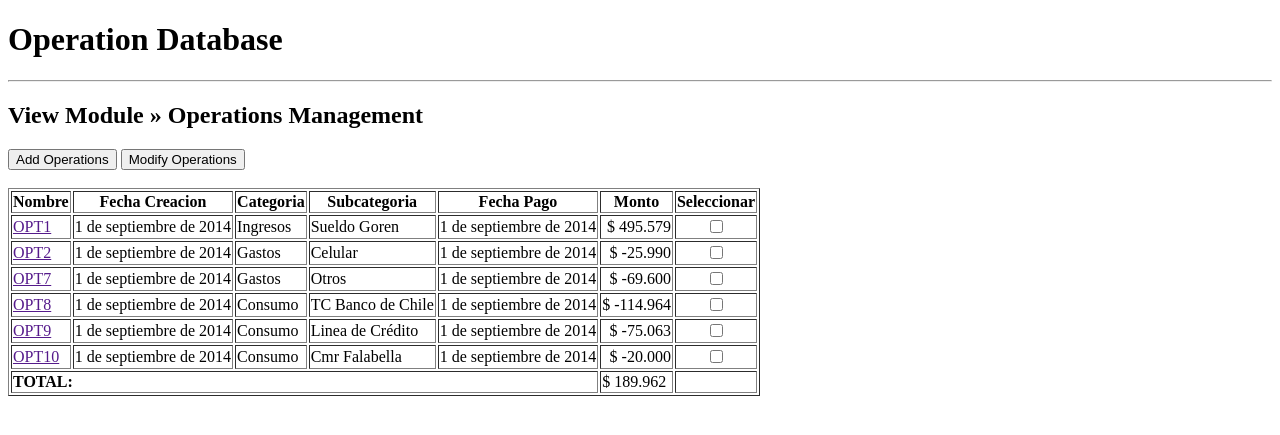
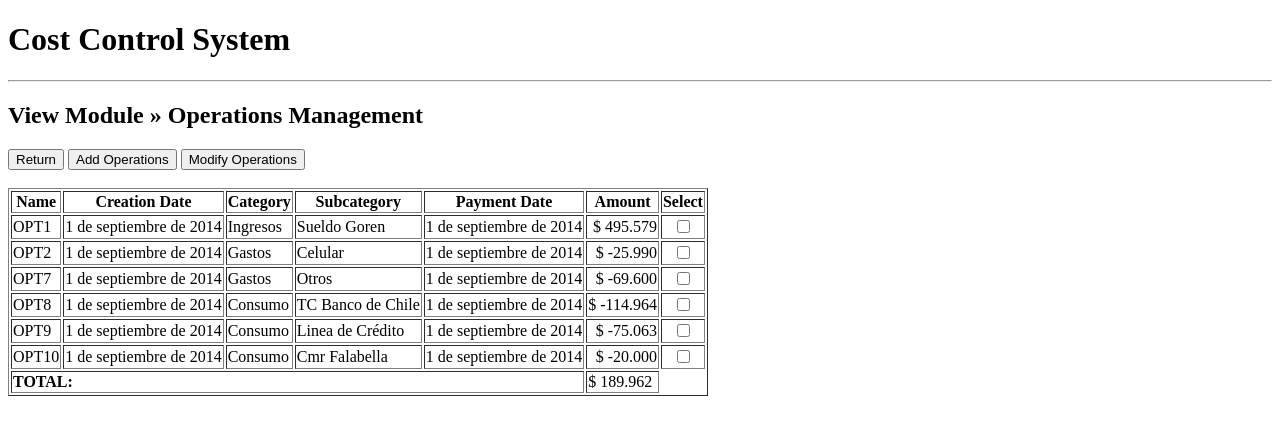
Before and after one commit to gabbitogv/PRESUPUESTO, a Django app: page /entry/ in a window 1280 px wide. Shown: the top 435 px of the page. Run offline with Django 4.2, Linux system fonts and the light colour scheme; data comes from the database, SQL or seed files in the repository; both versions use the stored data as it was after the commit.

Commit message:
modificados:     API_finance_monitor/API_finance_monitor/urls.py 	modificados:     API_finance_monitor/TRANSACTION/admin.py 	modificados:     API_finance_monitor/TRANSACTION/forms.py 	modificados:     API_finance_monitor/TRANSACTION/models.py 	modificados:     API_finance_monitor/TRANSACTION/templatetags/custom_filters.py 	modificados:     API_finance_monitor/TRANSACTION/urls.py 	modificados:     API_finance_monitor/TRANSACTION/views.py 	modificados:     API_finance_monitor/db.sqlite3 	nuevos archivos: API_finance_monitor/templates/TRANSACTION/gastodiario_form.html 	nuevos archivos: API_finance_monitor/templates/TRANSACTION/gastodiario_list.html 	nuevos archivos: API_finance_monitor/templates/TRANSACTION/gastodiario_modify.html 	modificados:     API_finance_monitor/templates/TRANSACTION/operaciones_form.html 	modificados:     API_finance_monitor/templates/TRANSACTION/operaciones_list.html 	modificados:     API_finance_monitor/templates/TRANSACTION/operationes_modify.html 	modificados:     API_finance_monitor/templates/base.html 	modificados:     API_finance_monitor/templates/inicio.html

```diff
--- a/API_finance_monitor/API_finance_monitor/urls.py
+++ b/API_finance_monitor/API_finance_monitor/urls.py
@@ -23,5 +23,5 @@ urlpatterns = [
     path('admin/', admin.site.urls),
     path('',Inicio.as_view(),name = ''),
     path('ingreso',Ingresos.as_view(),name = 'ingresos'),
-    path('entry/', include('TRANSACTION.urls')),
+    path('', include('TRANSACTION.urls')),
 ]
--- a/API_finance_monitor/TRANSACTION/admin.py
+++ b/API_finance_monitor/TRANSACTION/admin.py
@@ -8,3 +8,6 @@ from .models import *
 admin.site.register(Operaciones)
 admin.site.register(Category)
 admin.site.register(Subcategory)
+admin.site.register(Gasto_Diario)
+admin.site.register(Category_GD)
+admin.site.register(fpag)
--- a/API_finance_monitor/TRANSACTION/models.py
+++ b/API_finance_monitor/TRANSACTION/models.py
@@ -46,3 +46,29 @@ def update_name_with_id(sender, instance, created, **kwargs):
     if created and instance.name =='OPT':
         instance.name = f"OPT{instance.id}"
         instance.save()
+
+class Gasto_Diario(models.Model):
+
+    name = models.CharField(max_length=30)
+    daily_purchase = models.CharField(max_length=30)
+    fpag = models.CharField(max_length=30)
+    monto =  models.IntegerField(default=0)
+    fecha_creacion = models.DateField(null=False, blank=False)
+
+    def __str__(self):
+        return self.name
+
+class Category_GD(models.Model):
+
+    name = models.CharField(max_length=30)
+    class_gd = models.CharField(max_length=30)
+
+    def __str__(self):
+        return self.name
+
+class fpag(models.Model):
+
+    name = models.CharField(max_length=30)
+
+    def __str__(self):
+        return self.name
--- a/API_finance_monitor/TRANSACTION/templatetags/custom_filters.py
+++ b/API_finance_monitor/TRANSACTION/templatetags/custom_filters.py
@@ -4,17 +4,35 @@ register = template.Library()
 
 @register.filter
 def currency_format(value):
-    return "${:,.2f}".format(value)
+    if value < 0:
+        return "$ {:,.0f} )".format(value).replace('.', ',').replace(',', '.').replace('-', '( ')
+    else:
+        return "$ {:,.0f}".format(value).replace('.', ',').replace(',', '.')
+
+
+@register.filter
+def sumargd(gds):
+    suma = 0
+    for gd in gds:
+        try:
+            resultado = float(gd.monto)
+            suma += resultado
+        except (ValueError, TypeError):
+            pass  # Manejo de errores si los datos no son válidos
+
+    if suma < 0:
+        return "$ {:,.0f} )".format(suma).replace('.', ',').replace(',', '.').replace('-', '( ')
+    else:
+        return "$ {:,.0f}".format(suma).replace('.', ',').replace(',', '.')
 
 @register.filter
 def multiplicar(monto, multiplicador):
-    try:
+     try:
         resultado = float(monto) * float(multiplicador)
-        #return f"$ {resultado:.0f}"
         return "$ {:,.0f}".format(resultado).replace('.', ',').replace(',', '.')
 
-    except ValueError:
-        return monto
+     except ValueError:
+         return monto
 
 @register.filter
 def multiplicar_y_sumar(operations):
--- a/API_finance_monitor/TRANSACTION/urls.py
+++ b/API_finance_monitor/TRANSACTION/urls.py
@@ -2,8 +2,11 @@
 from . import views
 
 urlpatterns = [
-    path('', views.OperacionesListView.as_view(), name='operation_changelist'),
-    path('add/', views.OperacionesCreateView.as_view(), name='operation_add'),
-    path('<int:pk>/', views.OperacionesUpdateView.as_view(), name='operation_change'),
-    path('ajax/load_subcategories/', views.load_subcategories, name='ajax_load_subcategories'),
+    path('entry/', views.OperacionesListView.as_view(), name='operation_changelist'),
+    path('entry/add/', views.OperacionesCreateView.as_view(), name='operation_add'),
+    path('entry/<int:pk>/', views.OperacionesUpdateView.as_view(), name='operation_change'),
+    path('entry/ajax/load_subcategories/', views.load_subcategories, name='ajax_load_subcategories'),
+    path('gd/entry/', views.GastoDiarioListView.as_view(), name='gastodiario_changelist'),
+    path('gd/entry/add/', views.GastoDiarioCreateView.as_view(), name='gastodiario_add'),
+    path('gd/entry/<int:pk>/', views.GastoDiarioUpdateView.as_view(), name='gastodiario_change'),
     ]
--- a/API_finance_monitor/TRANSACTION/views.py
+++ b/API_finance_monitor/TRANSACTION/views.py
@@ -1,7 +1,7 @@
 from django.shortcuts import render
 from django.views.generic import View,ListView, CreateView, UpdateView
 from django.urls import reverse_lazy
-from .forms import OperacionesForm
+from .forms import OperacionesForm,Gasto_DiarioForm
 from .models import *
 
 # from django.shortcuts import redirect
@@ -29,6 +29,7 @@ class OperacionesListView(ListView):
     model = Operaciones
     form_class = OperacionesForm
     context_object_name = 'operations'
+    template_name ='TRANSACTION/operaciones_list.html'
 
     def get_queryset(self):
         queryset = super().get_queryset().select_related('category', 'subcategory')
@@ -36,12 +37,11 @@ class OperacionesListView(ListView):
             operacion.multiplicador = operacion.subcategory.multiplicador
         return queryset
 
-
 class OperacionesCreateView(CreateView):
-     model = Operaciones
-     form_class = OperacionesForm
-     success_url = reverse_lazy('operation_changelist')
-     template_name ='TRANSACTION/operaciones_form.html'
+    model = Operaciones
+    form_class = OperacionesForm
+    success_url = reverse_lazy('operation_changelist')
+    template_name ='TRANSACTION/operaciones_form.html'
 
 class OperacionesUpdateView(UpdateView):
     model = Operaciones
@@ -50,6 +50,25 @@ class OperacionesUpdateView(UpdateView):
     template_name ='TRANSACTION/operationes_modify.html'
 
 def load_subcategories(request):
-     category_id = request.GET.get('category')
-     subcategorys = Subcategory.objects.filter(category_id=category_id).order_by('name')
-     return render(request,'API_finance_monitor/branch_dropdown_list_options.html',{'subcategorys': subcategorys})
+    category_id = request.GET.get('category')
+    subcategorys = Subcategory.objects.filter(category_id=category_id).order_by('name')
+    return render(request,'API_finance_monitor/branch_dropdown_list_options.html',{'subcategorys': subcategorys})
+
+
+class GastoDiarioListView(ListView):
+    model = Gasto_Diario
+    form_class = Gasto_DiarioForm
+    context_object_name = 'gds'
+    template_name ='TRANSACTION/gastodiario_list.html'
+
+class GastoDiarioCreateView(CreateView):
+    model = Gasto_Diario
+    form_class = Gasto_DiarioForm
+    success_url = reverse_lazy('gastodiario_changelist')
+    template_name ='TRANSACTION/gastodiario_form.html'
+
+class GastoDiarioUpdateView(UpdateView):
+    model = Gasto_Diario
+    form_class = Gasto_DiarioForm
+    success_url = reverse_lazy('gastodiario_changelist')
+    template_name ='TRANSACTION/gastodiario_modify.html'
--- a/API_finance_monitor/templates/TRANSACTION/operaciones_list.html
+++ b/API_finance_monitor/templates/TRANSACTION/operaciones_list.html
@@ -19,6 +19,7 @@
 <h2>View Module » Operations Management</h2>
 
 <div>
+    <button onclick="redirectToPage('/')">Return</button>
     <button id="add-operations-btn" type="button" class="btn btn-primary">Add Operations</button>
     <button id="mod-operations-btn" type="button" class="btn btn-secondary">Modify Operations</button>
 </div>
@@ -27,19 +28,19 @@
 <table border="1">
     <thead>
         <tr>
-            <th>Nombre</th>
-            <th>Fecha Creacion</th>
-            <th>Categoria</th>
-            <th>Subcategoria</th>
-            <th>Fecha Pago</th>
-            <th>Monto</th>
-            <th>Seleccionar</th>
+            <th>Name</th>
+            <th>Creation Date</th>
+            <th>Category</th>
+            <th>Subcategory</th>
+            <th>Payment Date</th>
+            <th>Amount</th>
+            <th>Select</th>
         </tr>
     </thead>
     <tbody>
         {% for operation in operations %}
             <tr>
-                <td><a href="">{{ operation.name }}</a></td>
+                <td>{{ operation.name }}</td>
                 <td>{{ operation.fecha_creacion }}</td>
                 <td>{{ operation.category }}</td>
                 <td>{{ operation.subcategory }}</td>
@@ -58,12 +59,17 @@
     <tr>
         <td colspan="5"><b> TOTAL:</b></td>
         <td>{{ operations|multiplicar_y_sumar}}</td>
-        <td></td>
     </tr>
 
     </tbody>
+</table>
 
 <script>
+
+    function redirectToPage(url) {
+        window.location.href = url;
+        };
+
 
     document.getElementById('add-operations-btn').onclick = function() {
         window.location.href = "{% url 'operation_add' %}"
@@ -87,8 +93,7 @@
           }
      };
 
+
 </script>
 
 {% endblock %}
-<!-- <td>{{ operation.multiplicador }}</td>
-<td class="currency-input">{{ operation.monto | currency_format }}</td>  -->
--- a/API_finance_monitor/templates/base.html
+++ b/API_finance_monitor/templates/base.html
@@ -1,7 +1,7 @@
 {% load static %}
 <!doctype html>
 <meta charset="utf-8">
-    <title>{% block title %}Operations Database{% endblock %}</title>
+    <title>{% block title %} Finance Monitor {% endblock %}</title>
     <style type = "text/css">
         .errorlist {
             margin: 0;
@@ -24,7 +24,7 @@
 
 </head>
 <body>
-    <h1>Operation Database</h1>
+    <h1>Cost Control System</h1>
     <hr>
     {% block content %}
 
```
Also changed, not shown: API_finance_monitor/TRANSACTION/forms.py (+12 -1 lines), API_finance_monitor/templates/TRANSACTION/gastodiario_form.html (added, +45 -0 lines), API_finance_monitor/templates/TRANSACTION/gastodiario_list.html (added, +93 -0 lines), API_finance_monitor/templates/TRANSACTION/gastodiario_modify.html (added, +51 -0 lines), API_finance_monitor/templates/TRANSACTION/operaciones_form.html (+6 -6 lines), API_finance_monitor/templates/TRANSACTION/operationes_modify.html (+6 -6 lines), API_finance_monitor/templates/inicio.html (+7 -3 lines), API_finance_monitor/TRANSACTION/migrations/0034_category_gd_fpag_gasto_diario.py (added), API_finance_monitor/TRANSACTION/migrations/0035_remove_fpag_area.py (added), API_finance_monitor/db.sqlite3.
